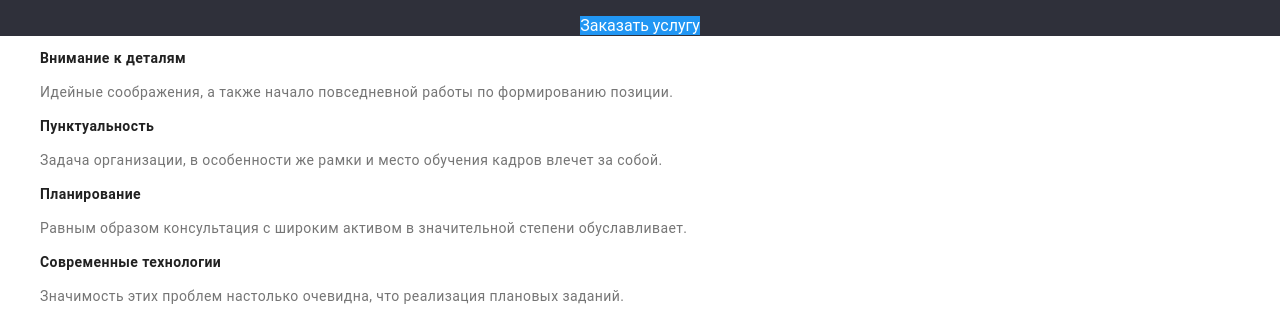
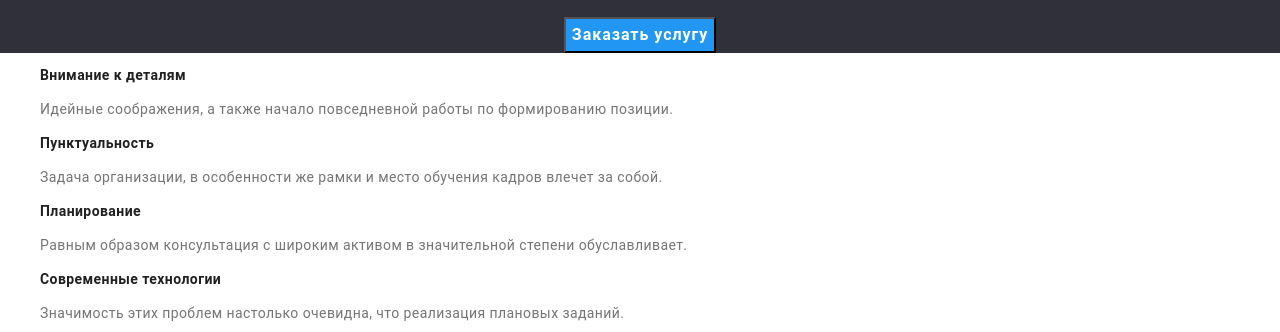
Before and after one commit to DramonBuster/-goit-markup-hw-01-, a plain HTML site: page index.html in a window 1280 px wide. Shown: the part 328-660 px from the top of the page. Drawn offline with Linux system fonts and the light colour scheme.

Commit message:
Переделана кнопка на главной странице

```diff
--- a/css/style.css
+++ b/css/style.css
@@ -428,6 +428,12 @@ li {
 }
 
 .service-button {
+  font-family: 'Roboto', sans-serif;
+  font-weight: 700;
+  font-size: 16px;
+  line-height: 30px;
+  text-align: center;
+  letter-spacing: 0.06em;
   background-color: var(--brand-color);
   color: #fff;
   text-decoration: none;
--- a/index.html
+++ b/index.html
@@ -40,7 +40,7 @@
 
             <section class="section-1">
                 <h1>Эффективные решения <br /> для вашего бизнеса</h1>
-                <a href="#" class="service-button">Заказать услугу</a>
+                <button type="button" class="service-button">Заказать услугу</button>
             </section>
 
             <!--второй блок-->
```
